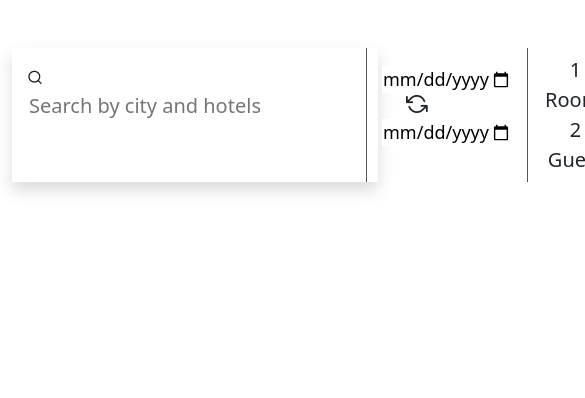
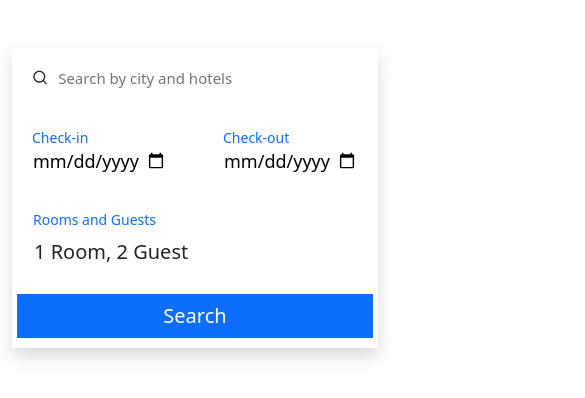
Before and after one commit to jhon-Min/UI-Component, a website: page component/search-bar-one.html in a window 390 px wide. Shown: the top 398 px of the page, 585 px wide, since content can reach past the window. Drawn offline with nearby package versions, Linux system fonts and the light colour scheme; files whose address does not match are found by name.

Commit message:
finish search-bar one

```diff
--- a/component/search-bar-one.html
+++ b/component/search-bar-one.html
@@ -18,29 +18,36 @@
         <div class="row">
             <div class="col-12">
                 <form>
-                    <div class="d-flex shadow">
+                    <div class="d-lg-flex d-block shadow search-box">
                         <!-- Search Bar -->
-                        <div class="search d-inline-block align-items-center">
-                            <i class="feather-search me-2"></i>
+                        <div class="search d-block d-lg-inline-block align-items-center">
+                            <i class="feather-search me-1"></i>
                             <input type="text" placeholder="Search by city and hotels" class="me-4">
                         </div>
 
                         <!-- Date Picker -->
-                        <div class="dt d-inline-block">
-                            <input type="date" placeholder="" class="">
+                        <div class="dt d-flex justify-content-between align-items-center">
+                           <div>
+                               <label for="checkIn" class="text-primary small d-lg-none d-block">Check-in</label>
+                                <input type="date" id="checkIn">
+                           </div>
                             <i class="feather-refresh-ccw fs-4 mx-4"></i>
-                            <input type="date" placeholder="" class="">
+                           <div>
+                            <label for="checkOut" class="text-primary small d-lg-none d-block">Check-out</label>
+                                <input type="date">
+                           </div>
                         </div>
 
                         <!-- Room Select -->
-                        <div class="d-flex align-items-center">
+                        <div class="d-block d-lg-flex align-items-center mt-3 mt-lg-0">
+                            <span class="text-primary small d-lg-none d-block ms-3 mb-0 ms-lg-0">Rooms and Guests</span>
                             <div class="dropdown">
                                 <button class="btn ms-1 btn-room" type="button" id="dropdownMenuButton1" data-bs-toggle="dropdown"
                                     aria-expanded="false">
                                     1 Room, 2 Guest
                                 </button>
 
-                                <ul class="dropdown-menu custom-menu mt-3" aria-labelledby="dropdownMenuButton1">
+                                <ul class="dropdown-menu custom-menu mt-0 mt-lg-3" aria-labelledby="dropdownMenuButton1">
                                     <li>
                                         <div class="d-flex justify-content-between fw-bold px-3 align-items-center">
                                             <span class="mb-0">Rooms</span>
@@ -82,8 +89,10 @@
                         </div>
 
                         <!-- Search Btn -->
-                        <button class="btn btn-primary btn-search ms-3">Search</button>
+                        <button class="btn btn-primary btn-search ms-0 ms-lg-4">Search</button>
                     </div>
+
+                    <!-- <button class="w-100 fw-bold btn-lg-search btn btn-primary mt-3 py-2 d-block d-lg-none">Search</button> -->
                 </form>
             </div>
         </div>
--- a/css/search-bar-one.css
+++ b/css/search-bar-one.css
@@ -49,5 +49,68 @@
 .btn-search {
   border-radius: 0 !important;
   font-size: 20px;
-  width: 159px;
+  width: 163px;
 }
+
+@media only screen and (max-width: 1200px) {
+  .search input {
+    width: 85%;
+    margin-right: 2px !important;
+  }
+
+  /* .btn-search {
+    margin-left: 3px !important;
+  } */
+}
+
+@media only screen and (max-width: 1023px) {
+  /*Tablets [601px -> 1023px]*/
+  .search-box {
+    padding: 0 10px;
+  }
+
+  .search,
+  .dt {
+    border-right: none;
+  }
+
+  .search {
+    /* border-bottom: 0.5px solid rgb(160, 160, 160); */
+  }
+
+  .search input {
+    font-size: 18px !important;
+    width: 90%;
+  }
+
+  ::-webkit-calendar-picker-indicator {
+    margin-left: 0px;
+  }
+
+  .btn-search {
+    width: 100%;
+    margin-top: 20px;
+    margin-bottom: 10px;
+  }
+}
+
+@media only screen and (max-width: 425px) {
+  /*Small smartphones [325px -> 425px]*/
+
+  .search-box {
+    padding: 0 5px;
+  }
+
+  .search input {
+    font-size: 15px !important;
+    width: 80%;
+  }
+
+  .dt i {
+    display: none;
+  }
+
+  ::-webkit-calendar-picker-indicator {
+    margin-left: -25px;
+  }
+}
```
